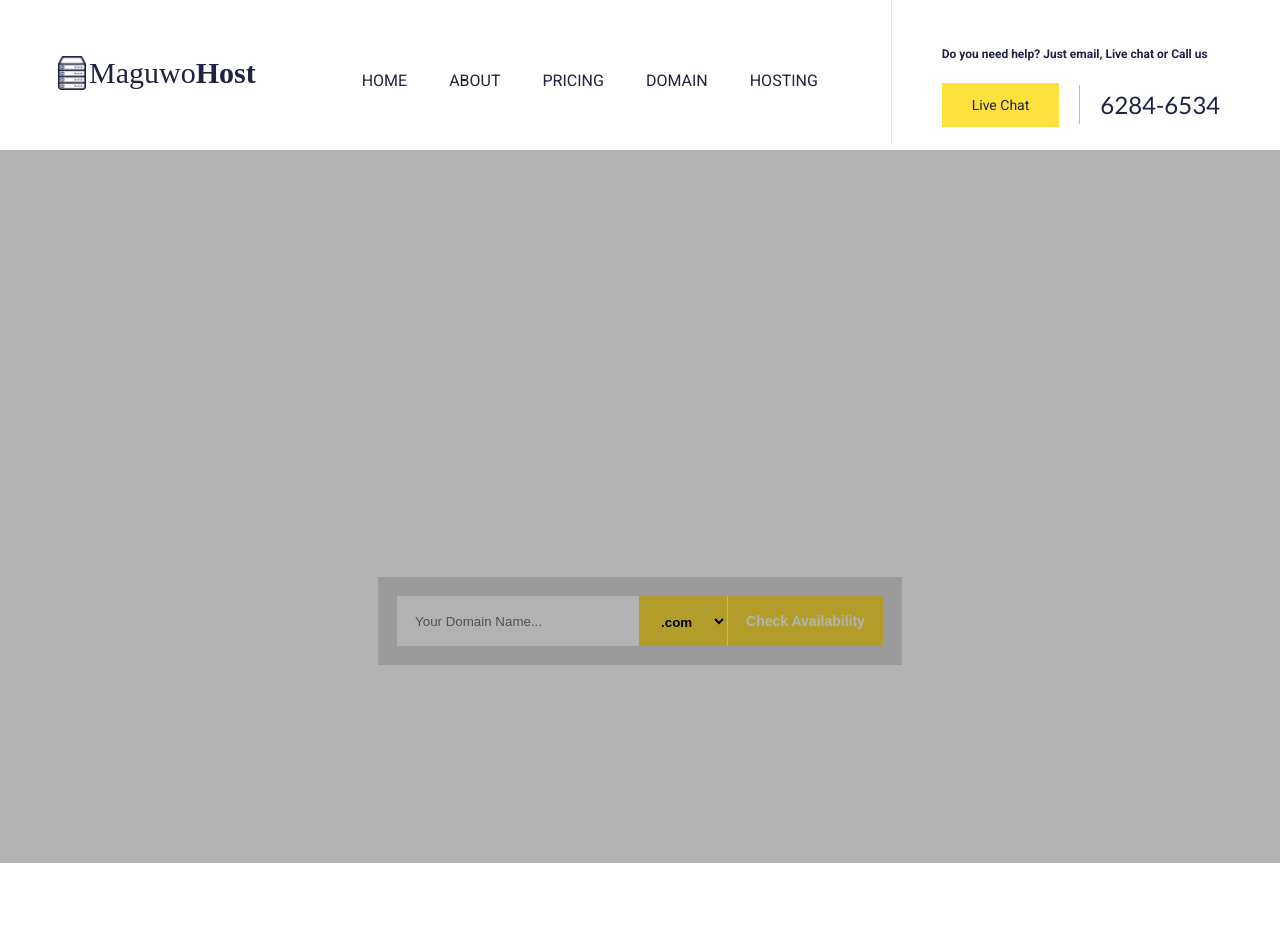
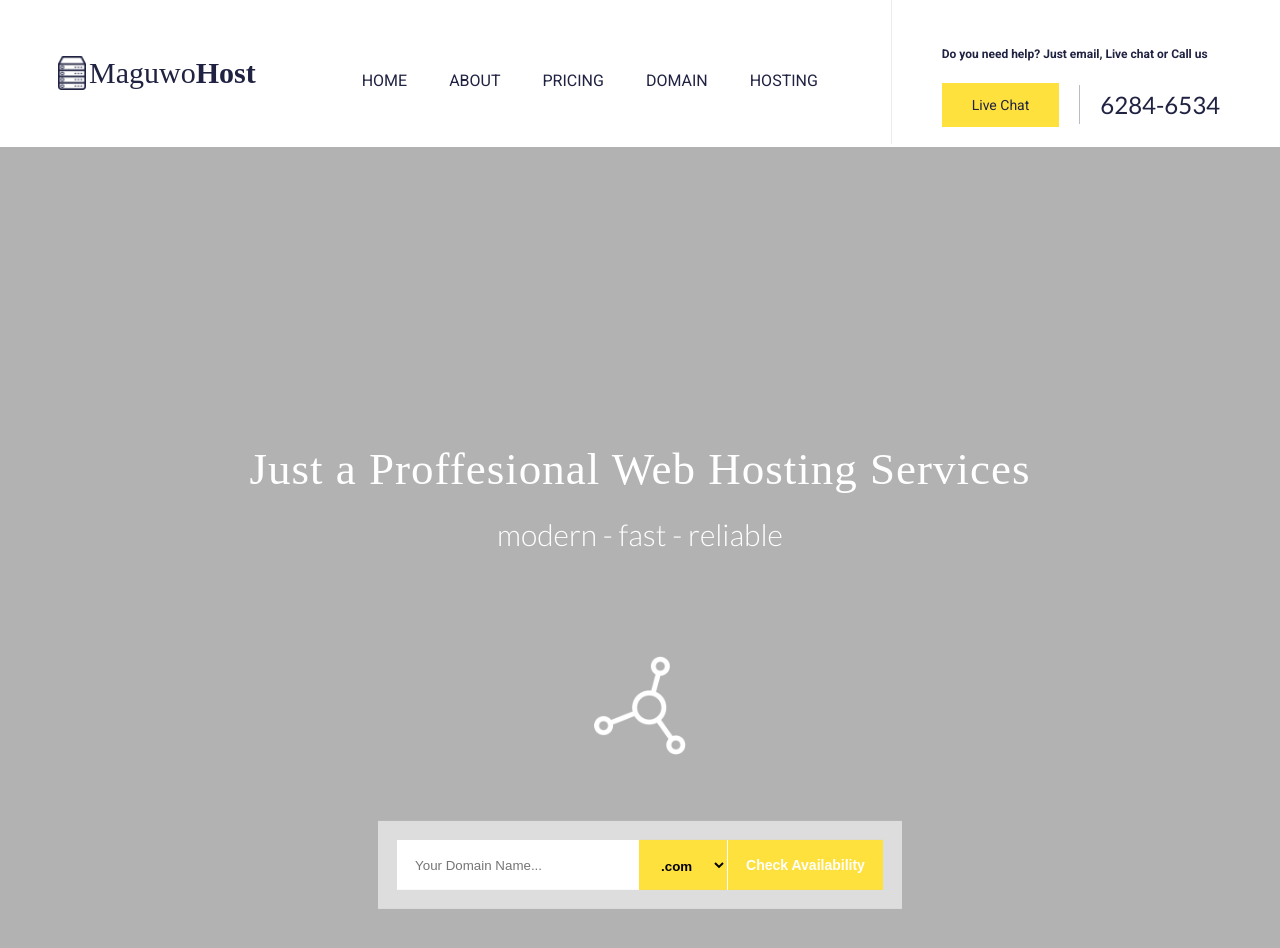
Before and after one commit to Olya-Velykgolova/ceit, a plain HTML site: page home_work/index.html in a window 1280 px wide. Before the commit the page ends 863 px from the top, so only its background shows below. Drawn offline with Linux system fonts and the light colour scheme.

Commit message:
Add files via upload

```diff
--- a/home_work/css/style.css
+++ b/home_work/css/style.css
@@ -3,7 +3,7 @@ body{
 	font-family: 'Roboto', sans-serif;
 	font-size: 14px;
 	color:#adadad;
-	margin:150px 0 0 0;
+	margin:147px 0 0 0;
 }
 @font-face {
     font-family: Rockwell;
@@ -36,7 +36,7 @@ p {
 	clear: both;
 }
 .screen{
-	padding:30px 0;
+	padding:180px 0;
 }
 .btn{
 	text-decoration: none;
@@ -53,11 +53,7 @@ p {
 	background:#202242;
 	color:#ffe13e;
 }
-.verticalc{
-	position: relative;
-	top: 50%;
-	transform: translateY(-50%);
-}
+
 /*end main styles*/
 
 /*begin header*/
@@ -154,7 +150,6 @@ p {
 	position: relative;
 	font-size: 30px;
 	line-height: 30px;
-	min-height: 430px;
 }
 .screen._splash .opacity{
 	background: rgba(0, 0, 0, 0.3);
@@ -167,6 +162,11 @@ p {
 	z-index: 6;
 	text-align: center;
 }
+.vertical{
+	position: relative;
+	top: 50%;
+	transform: translateY(-50%);
+}
 .screen._splash .icon{
 	display: inline-block;
 	width:92px;
@@ -177,7 +177,7 @@ p {
 }
 
 .screen p {
-    font-family: "Raleway";
+    font-family: "Lato";
     font-weight: 300;
     font-size: 30px;
     color: #fff;
```
